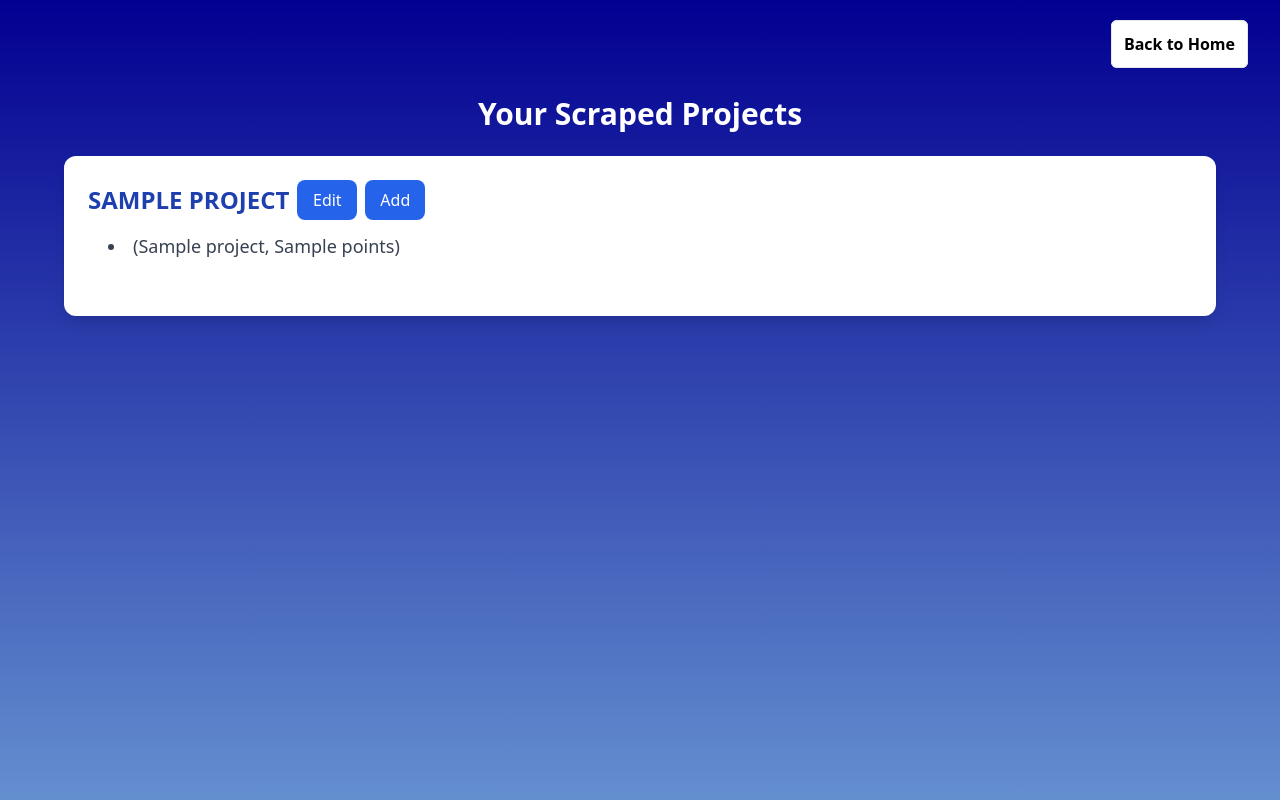
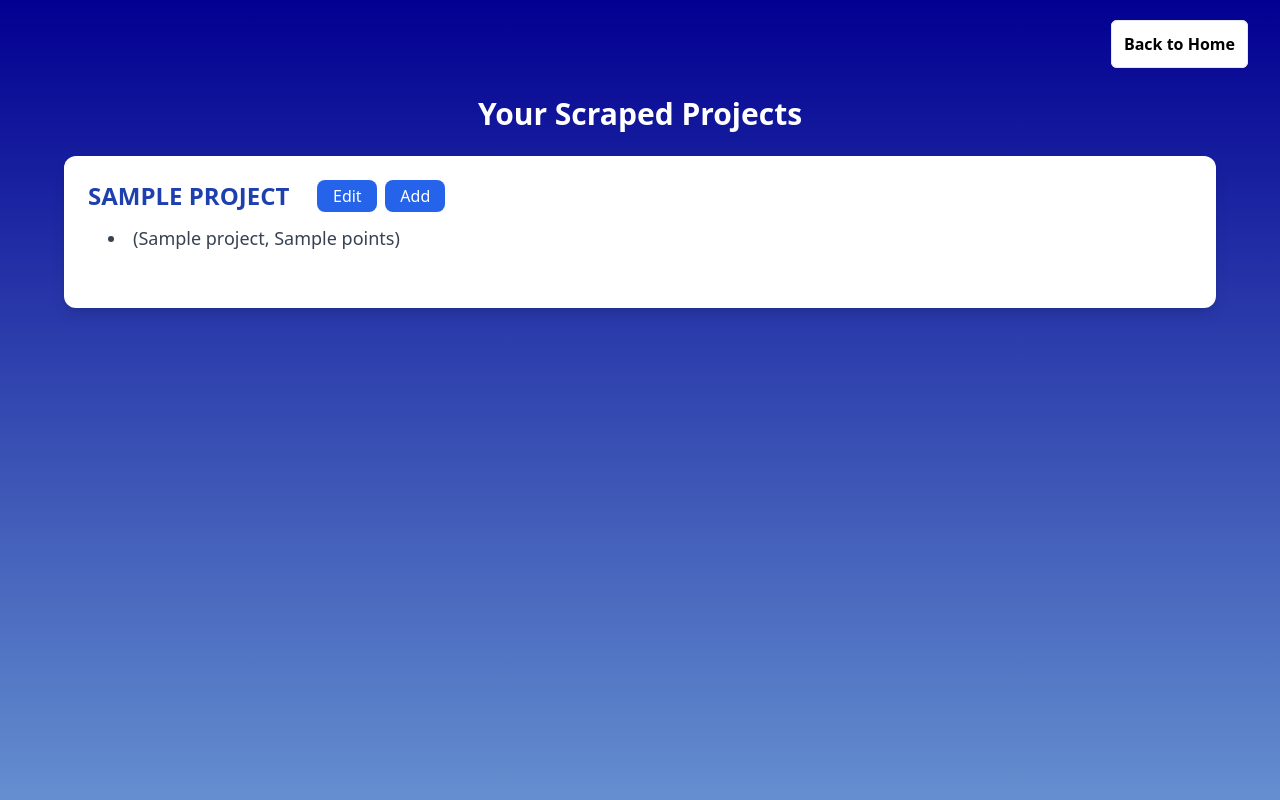
Before and after one commit to 0layiw0la/Github-JD, a Python web app: template templates/view.html in a window 1280 px wide. Run offline with Jinja, Linux system fonts and the light colour scheme; the template is opened without the code that fills it: most values are stand-ins (such as "Sample title", 1, 10 or a date in 2020); some libraries are stand-ins or nearby versions.

Commit message:
Final button styling.

```diff
--- a/templates/view.html
+++ b/templates/view.html
@@ -14,9 +14,9 @@
     {% for project in projects %}
   <div class="mb-8">
     <div class="flex gap-2 items-center ">
-      <h3 class="text-lg md:text-2xl font-semibold text-blue-800">{{ project.name.replace("-", " ").upper() }}</h3>
-      <button class="btn-primary items-end w-[60px] py-2 text-center bg-blue-600 text-white hover:text-blue-800 rounded-lg hover:bg-white hover:border-[1px] hover:border-blue-600" type="button">Edit</button>
-      <button class="btn-primary items end w-[60px] py-2 text-center bg-blue-600 text-white hover:text-blue-800 rounded-lg hover:bg-white hover:border-[1px] hover:border-blue-600" type="button">Add</button>
+      <h3 class="text-lg md:text-2xl font-semibold text-blue-800 mr-5">{{ project.name.replace("-", " ").upper() }}</h3>
+      <button class="btn-primary items-end w-[60px] py-1 text-center bg-blue-600 text-white hover:text-blue-800 rounded-lg hover:bg-white hover:border-[1px] hover:border-blue-600" type="button">Edit</button>
+      <button class="btn-primary items end w-[60px] py-1 text-center bg-blue-600 text-white hover:text-blue-800 rounded-lg hover:bg-white hover:border-[1px] hover:border-blue-600" type="button">Add</button>
     </div>
     {% if project.bullets%}
     <ul class="list-disc list-inside mt-3 ml-5 text-gray-700 text-sm md:text-md lg:text-lg">
```
